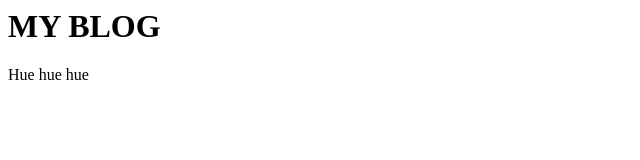
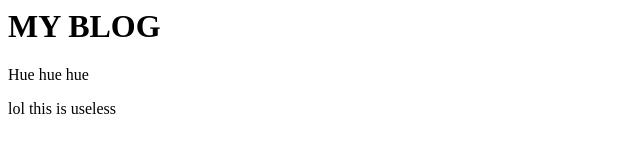
Before and after one commit to altmaneddie/blog, a plain HTML site: page index.html in a window 1280 px wide. Shown: the whole page, without its empty margins (0-640 px from the left). Drawn offline with Linux system fonts and the light colour scheme.

Commit message:
2nd update for week 1

```diff
--- a/index.html
+++ b/index.html
@@ -1,2 +1,5 @@
 <h1> MY BLOG </h1>
 <p>Hue hue hue</p>
+
+
+<article> lol this is useless </article>
```
Also changed, not shown: script.js (line endings or trailing spaces).
